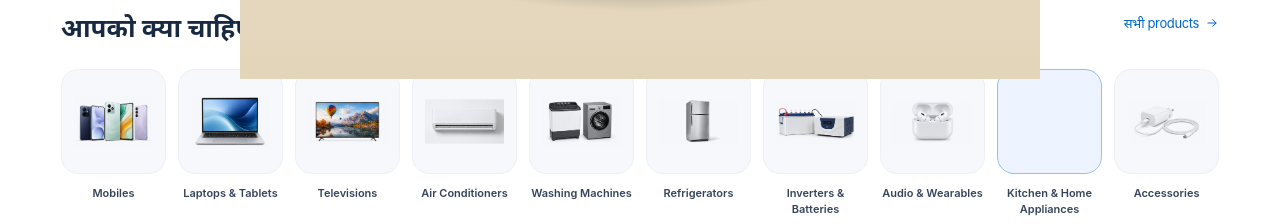
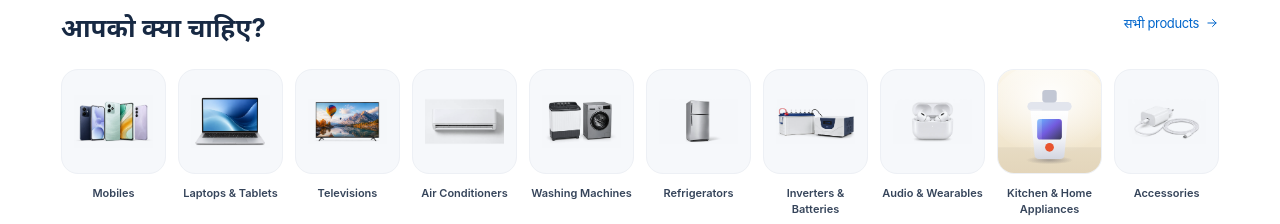
Before and after one commit to faridabadmobileworld-ui/mobile-world-website, a Next.js app: page / in a window 1280 px wide. Shown: the part 721-945 px from the top of the page. Built offline with nearby package versions, Linux system fonts and the light colour scheme; no server answers.

Commit message:
Contain category illustrations within their tile

```diff
--- a/app/storefront.css
+++ b/app/storefront.css
@@ -75,7 +75,7 @@
 .shopping-section-heading>a{display:flex;align-items:center;gap:6px;white-space:nowrap;font-size:13px;color:#0066cc;min-height:44px}
 .shopping-category-grid{display:grid;grid-template-columns:repeat(10,minmax(0,1fr));gap:12px}
 .shopping-category{display:flex;align-items:center;flex-direction:column;gap:12px;min-width:0;text-align:center;font-size:11px;line-height:1.45;color:#35445a;font-weight:600;letter-spacing:0}
-.shopping-category-image{display:grid;place-items:center;width:100%;aspect-ratio:1;background:#f6f8fb;border:1px solid #edf0f5;border-radius:17px;overflow:hidden;padding:12px;transition:border-color .2s,background .2s}
+.shopping-category-image{position:relative;display:grid;place-items:center;width:100%;aspect-ratio:1;background:#f6f8fb;border:1px solid #edf0f5;border-radius:17px;overflow:hidden;padding:12px;transition:border-color .2s,background .2s}
 .shopping-category-image img{width:100%;height:100%;object-fit:contain;mix-blend-mode:multiply;transition:transform .2s}
 .shopping-category-image svg{width:100%;height:100%}
 .shopping-category:hover .shopping-category-image{border-color:#9ebce8;background:#eef4ff}
```
